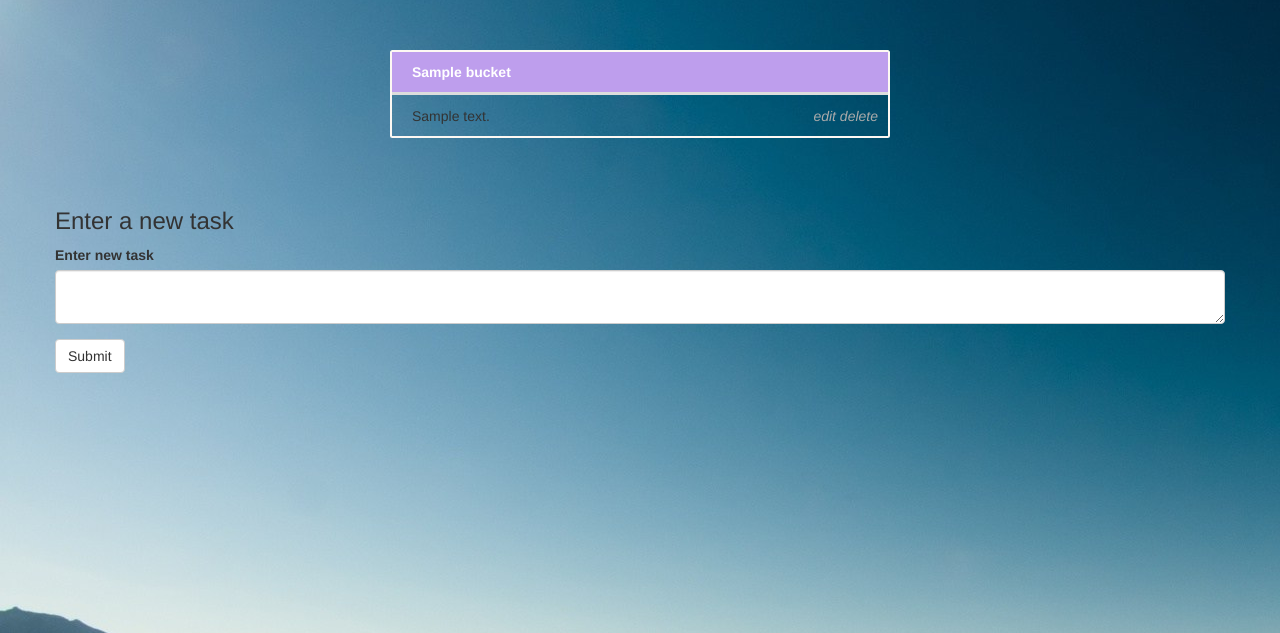
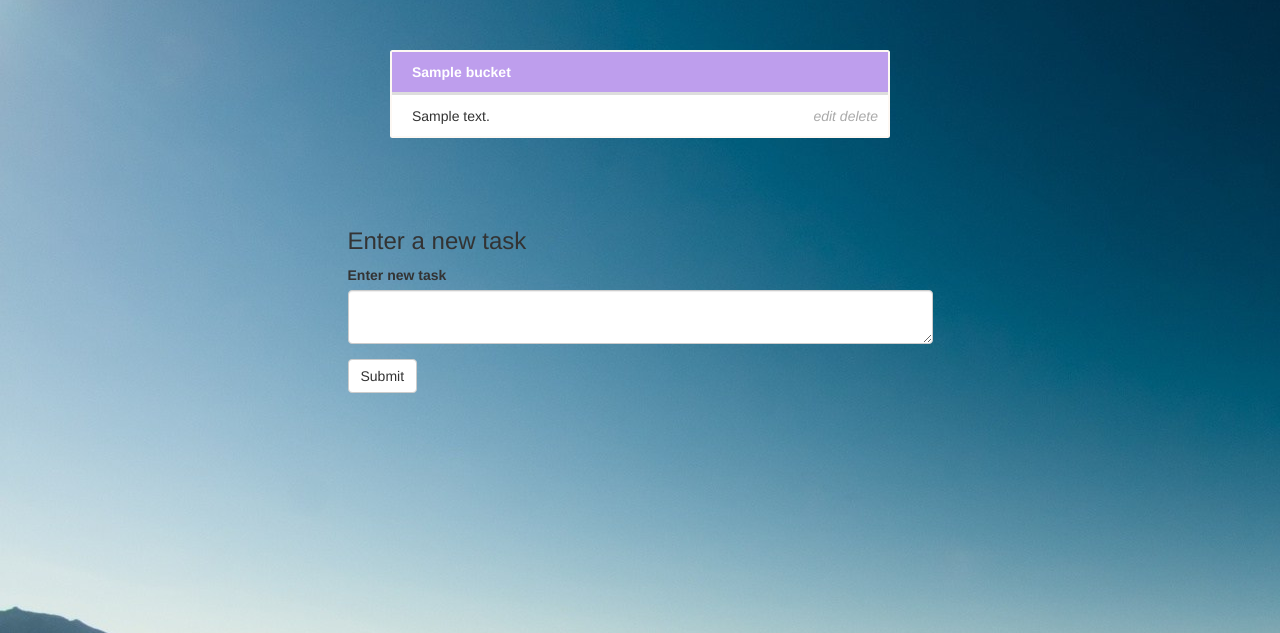
Before and after one commit to arnawldo/bucketlist, a Flask app: template app/templates/edit_bucket.html in a window 1280 px wide. Shown: the part 52-685 px from the top of the page. Run offline with Flask 2, Linux system fonts and the light colour scheme; the template is opened without the code that fills it: values that come from a table or form of the project are taken from there, most other values are stand-ins (such as "Sample title", 1, 10 or a date in 2020); some libraries are stand-ins or nearby versions.

Commit message:
modified form style for bucket html

```diff
--- a/app/templates/edit_bucket.html
+++ b/app/templates/edit_bucket.html
@@ -72,6 +72,25 @@ td:last-child {
   color: #dc2a2a;
 }
 
+tr {
+    background-color: white;
+}
+
+.form-box {
+    width: 50%;
+    margin: auto;
+    padding-top:20px;
+}
+
+.form-box h1 {
+    text-align: center;
+    font-weight: bold;
+    color: #f3fdff;
+}
+
+.form-box h1 span {
+    font-weight: lighter;
+}
 
 </style>
 
@@ -88,19 +107,20 @@ td:last-child {
 
   </thead>
   <tbody>
-    <tr>
-        {% for task in bucket.tasks %}
+  {% for task in bucket.tasks %}
 
+  <tr>
       <td>{{ task.description }}</td>
       <td>
         <i class="material-icons button edit">edit</i>
         <i class="material-icons button delete">delete</i>
       </td>
     </tr>
+        {% endfor %}
   </tbody>
 </table>
 
-     {% endfor %}
+
 
 <div class="container">
     <div class="row">
```
